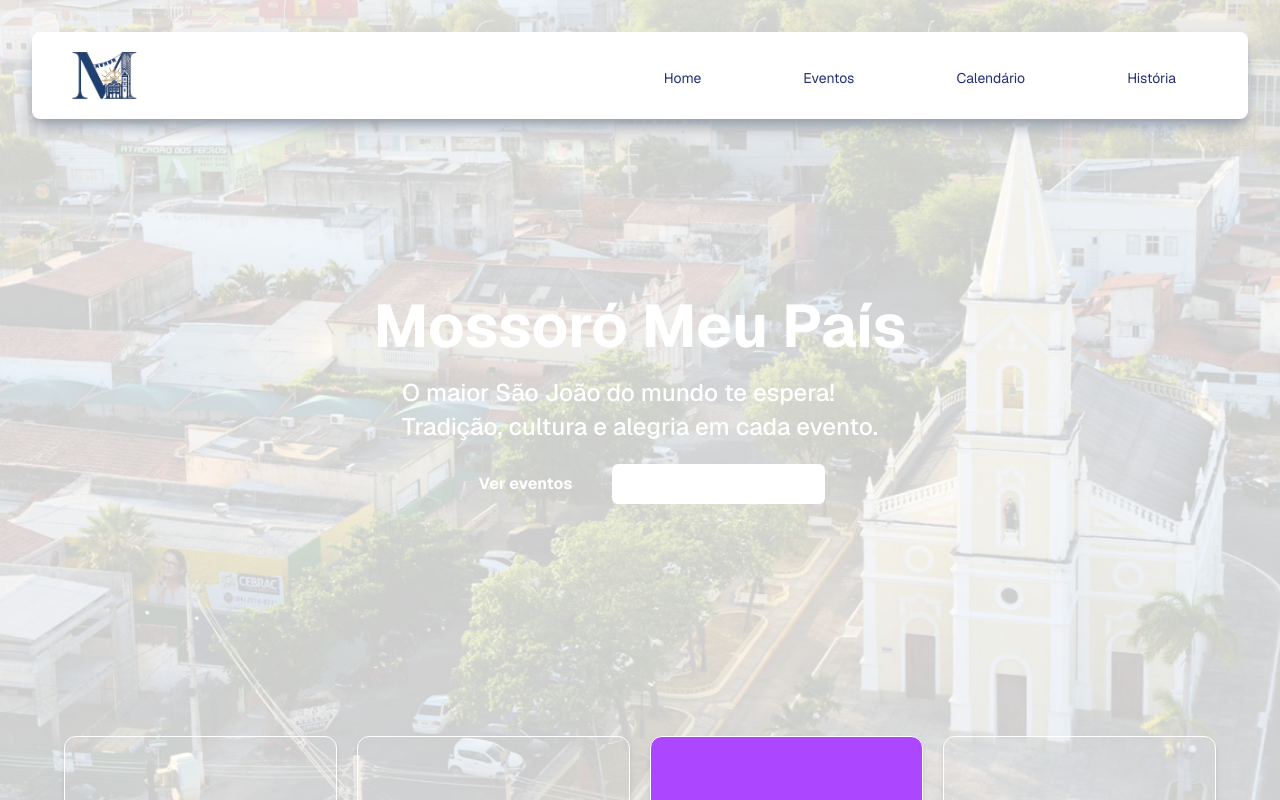
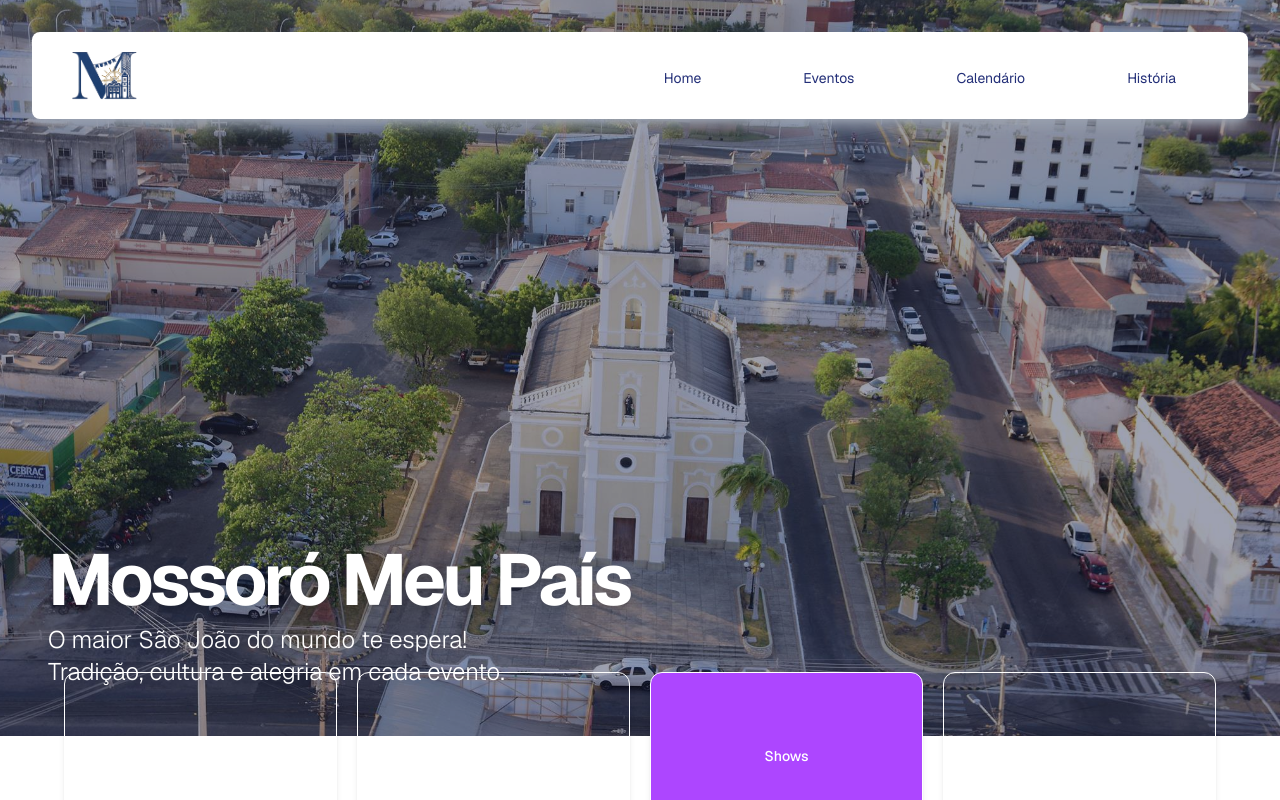
Before and after one commit to MarciaRejane/MossoroEventos, a Next.js app: page / in a window 1280 px wide. Shown: the top 800 px of the page. Built offline with nearby package versions, Linux system fonts and the light colour scheme; some icons are missing.

Commit message:
feat: implementado carousel automático na hero section

```diff
--- a/src/features/home/components/Sections/hero.tsx
+++ b/src/features/home/components/Sections/hero.tsx
@@ -1,33 +1,21 @@
-import Image from "next/image"
-import Link from "next/link"
-import { Button } from "@/src/components/ui/button"
+"use client"
+
+import { HeroCarouselPlugin } from "../hero-carousel"
 
 export function SectionHero() {
   return (
-    <section className="relative min-h-screen flex items-center justify-center">
-      <Image
-        src="/assets/mossoro-home.png"
-        fill
-        sizes="(max-width: 768px) 100vw, 100vw"
-        priority
-        className="object-cover"
-        alt="Imagem de mossoró"
-      />
-      <div className="absolute inset-0 bg-blue-main opacity-20"></div>
-      <div className=" relative z-10 flex flex-col gap-5 items-center text-white">
-        <h1 className="font-bold md:text-6xl text-xl">Mossoró Meu País</h1>
-        <div className="md:text-xl text-lg font-medium ">
+    <section className="relative h-[92vh] w-full overflow-hidden">
+      <HeroCarouselPlugin />
+
+      <div className="absolute inset-0 bg-blue-7/40 z-10 pointer-events-none"></div>
+
+      <div className="absolute bottom-12 left-6 md:left-12 z-20 text-white ">
+        <h1 className="font-bold text-4xl md:text-7xl tracking-tighter drop-shadow-lg">
+          Mossoró Meu País
+        </h1>
+        <div className="mt-2 text-lg md:text-2xl max-w-2xl font-light drop-shadow-md">
           <p>O maior São João do mundo te espera!</p>
           <p>Tradição, cultura e alegria em cada evento.</p>
-        </div>
-        <div className=" flex gap-4 items-center flex-col md:flex-row">
-          <Link href="/dashboard/Events">
-            <Button className="bg-brown-light hover:bg-brown-medium text-white font-bold text-md md:text-bs cursor-pointer" size={"lg"} variant={"secondary"}>Ver eventos</Button>
-          </Link>
-
-          <Link href="/dashboard/Calendar">
-            <Button className="text-blue-dark bg-white hover:bg-gray-1 font-bold text-md md:text-bs cursor-pointer" size={"lg"} variant={"secondary"}>Calendário Completo</Button>
-          </Link>
         </div>
       </div>
     </section>
--- /dev/null
+++ b/src/features/home/components/hero-carousel.tsx
@@ -0,0 +1,38 @@
+"use client"
+
+import Autoplay from "embla-carousel-autoplay"
+import { Carousel, CarouselContent, CarouselItem } from "@/src/components/ui/carrossel"
+import { HERO_IMAGES } from "../data/mocks/imagesHero"
+import Image from "next/image"
+
+export function HeroCarouselPlugin() {
+  return (
+    <Carousel
+      opts={{
+        loop: true,
+      }}
+      plugins={[
+        Autoplay({
+          delay: 4000,
+          stopOnInteraction: false,
+        }),
+      ]}
+      className="h-full w-full"
+    >
+      <CarouselContent className="h-[92vh] ">
+        {HERO_IMAGES.map((image, index) => (
+          <CarouselItem key={index} className="relative h-[92vh] w-full basis-full">
+            <Image
+              src={image}
+              alt={`Palco principal do Mossoró Cidade Junina`}
+              fill
+              priority={index === 0}
+              className="object-cover object-center"
+            />
+          </CarouselItem>
+        ))}
+
+      </CarouselContent>
+    </Carousel>
+  )
+}
--- /dev/null
+++ b/src/features/home/data/mocks/imagesHero.ts
@@ -0,0 +1,7 @@
+export const HERO_IMAGES = [
+  "/assets/teatro-municipal.jpg",
+  "/assets/igreja-sao-vicente.jpg",
+  "/assets/biblioteca-mossoro-Baner.jpg",
+  "/assets/palacio-resistencia.jpg",
+  "/assets/memorial-resistencia.jpg",
+];
```
